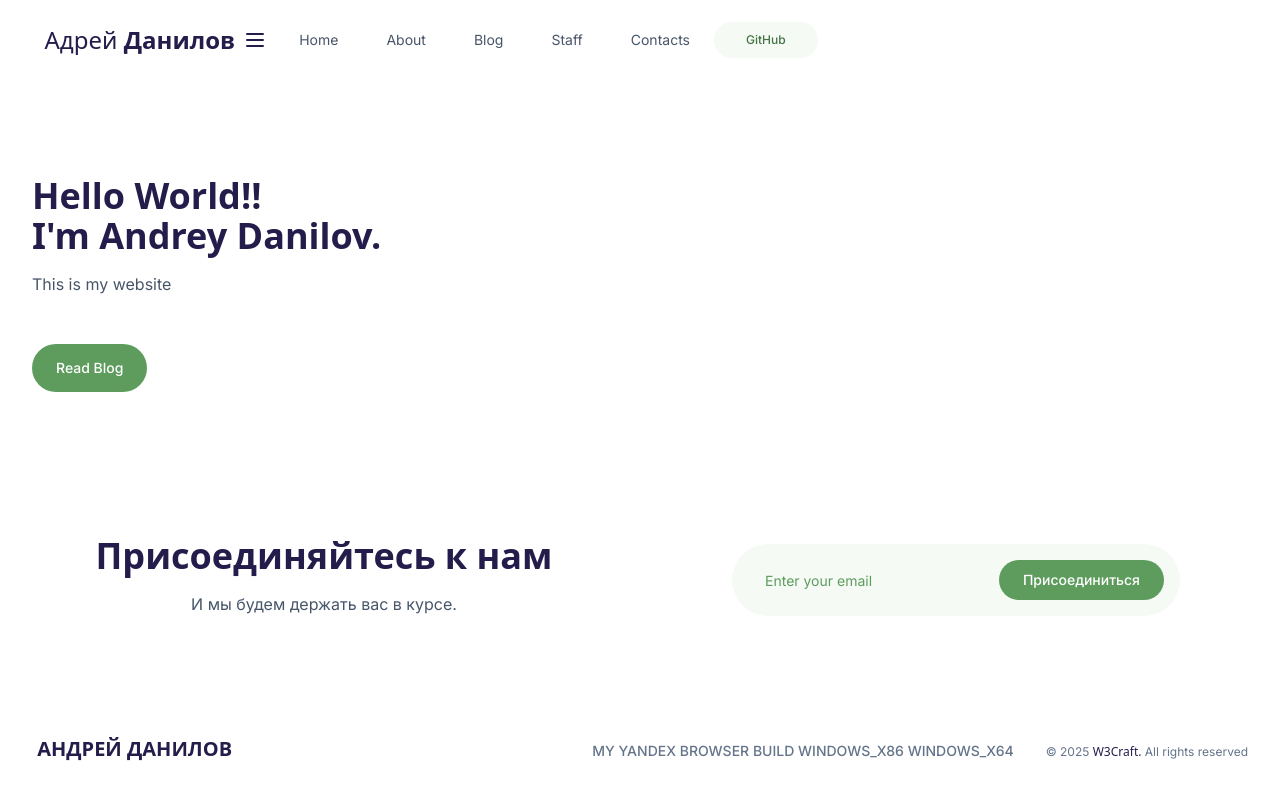
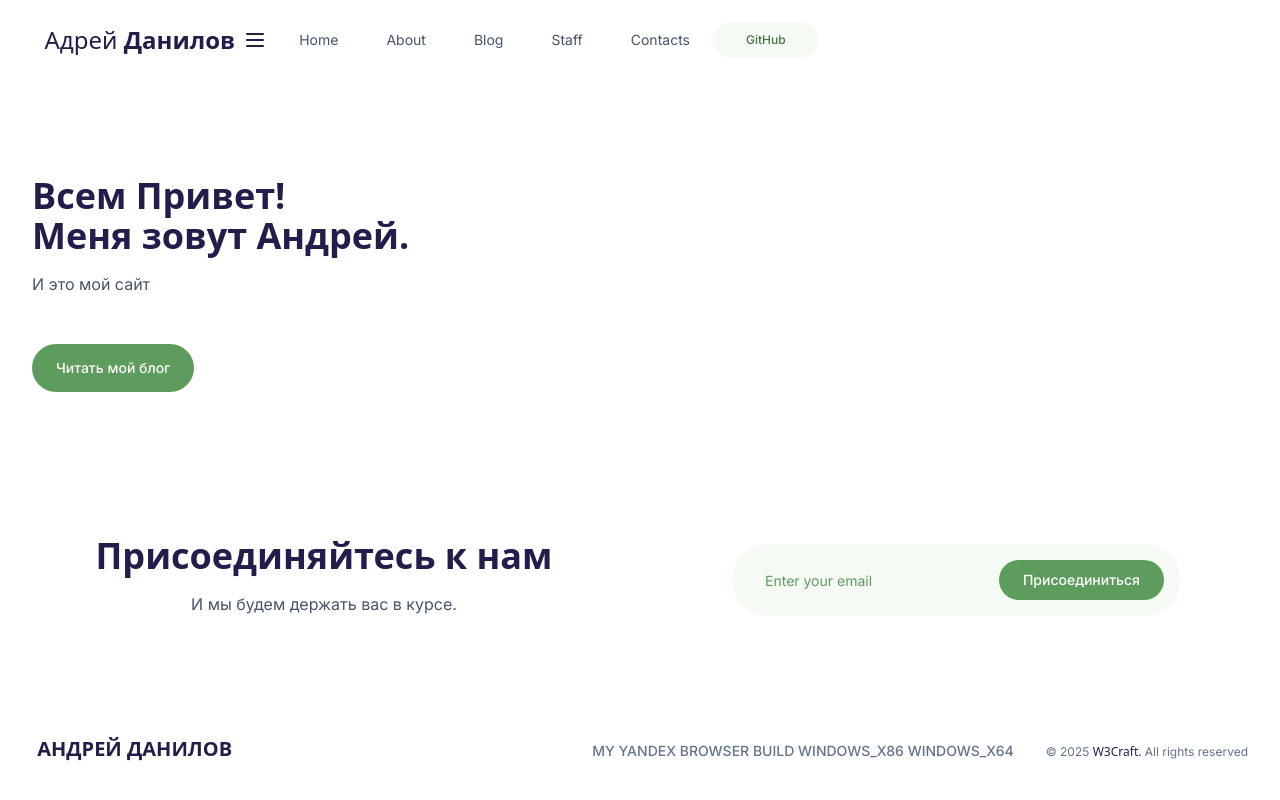
Before and after one commit to EvilPencil/www, a Jekyll site: the page built from index.html, in a window 1280 px wide. Shown: the top 800 px of the page. Built offline with Jekyll 4.4.1, drawn with Linux system fonts in a browser that asks for light colours.

Commit message:
Update header.html

```diff
--- a/_includes/header.html
+++ b/_includes/header.html
@@ -3,48 +3,45 @@
    <div class="relative w-full mx-auto 2xl:max-w-7xl">
     <div x-data="{ open: false }" class="relative flex flex-col w-full px-8 py-5 mx-auto md:items-center md:justify-between md:flex-row md:px-12 lg:px-32 max-w-7xl">
      <div class="flex flex-row items-center justify-between text-blue-950 lg:justify-start">
-      <a href="https://danilovandrey.ru/" class="inline-flex items-center gap-3">
-        <span class="text-2xl font-display"> &nbsp; Адрей <strong>Данилов</strong></span></a>
-       <button @click="open = !open" class="inline-flex items-center justify-center p-2 text-blue-950 hover:text-blue-400 focus:outline-none focus:text-blue-950 md:hidden">
-         <svg class="w-6 h-6" stroke="currentColor" fill="none" viewBox="0 0 24 24">
-           <path :class="{'hidden': open, 'inline-flex': !open }" class="inline-flex" stroke-linecap="round" stroke-linejoin="round" stroke-width="2" d="M4 6h16M4 12h16M4 18h16"></path>
-           <path :class="{'hidden': !open, 'inline-flex': open }" class="hidden" stroke-linecap="round" stroke-linejoin="round" stroke-width="2" d="M6 18L18 6M6 6l12 12"></path>
+      <a
+        href="https://danilovandrey.ru/" class="inline-flex items-center gap-3">
+        <span
+          class="text-2xl font-display"
+          > &nbsp; Адрей <strong>Данилов</strong>
+        </span>
+      </a>
+       <button
+         @click="open = !open" class="inline-flex items-center justify-center p-2 text-blue-950 hover:text-blue-400 focus:outline-none focus:text-blue-950 md:hidden"
+         >
+         <svg
+            class="w-6 h-6" stroke="currentColor" fill="none" viewBox="0 0 24 24"
+            ><path :class="{'hidden': open, 'inline-flex': !open }" class="inline-flex" stroke-linecap="round" stroke-linejoin="round" stroke-width="2" d="M4 6h16M4 12h16M4 18h16"></path>
+             <path :class="{'hidden': !open, 'inline-flex': open }" class="hidden" stroke-linecap="round" stroke-linejoin="round" stroke-width="2" d="M6 18L18 6M6 6l12 12"></path>
          </svg>
        </button>
        {%- include nav.html -%}
+     </div>
+    </div>
    </div>
   </section>
   <section>
-      <div
-        class="relative px-8 py-12 mx-auto md:px-12 lg:px-32 max-w-7xl lg:pb-24 lg:pt-12"
-      >
-        <div class="hidden lg:grid mt-12 lg:grid-cols-4">
-          <img
-            src="form%20backend%20service_files/widget0.svg"
-            class="rounded-3xl rotate-6 w-full"
-          />
-          <img
-            src="form%20backend%20service_files/widget1.svg"
-            class="rounded-3xl -rotate-12 w-full"
-          />
-          <img
-            src="form%20backend%20service_files/widget2.svg"
-            class="rounded-3xl w-full rotate-6"
-          />
-          <img
-            class="rounded-3xl w-full -rotate-12"
-            src="form%20backend%20service_files/widget3.svg"
-          />
-        </div>
+      <div class="relative px-8 py-12 mx-auto md:px-12 lg:px-32 max-w-7xl lg:pb-24 lg:pt-12">
         <div class="lg:mt-12">
           <h1
             class="text-4xl font-semibold font-display text-blue-950 sm:text-6xl"
-          >
-            Hello <a href="https://danilovandrey.ru/">World!!</a>
-            <span class="lg:block">I'm Andrey Danilov.</span>
+            >Всем
+            <a
+              href="https://danilovandrey.ru/"
+              >Привет!
+            </a>
+            <span
+              class="lg:block"
+              >Меня зовут Андрей.
+            </span>
           </h1>
-          <p class="mt-4 text-slate-600 text-base max-w-3xl">
-            This is my website
+          <p
+            class="mt-4 text-slate-600 text-base max-w-3xl"
+            >И это мой сайт
           </p>
           <div class="mt-12 flex flex-col lg:flex-row lg:items-center w-full">
             <div class="relative flex flex-col gap-2 md:flex-row">
@@ -52,12 +49,11 @@
                 target="_blank"
                 href="https://danilovandrey.ru/blog"
                 class="items-center inline-flex w-full focus:outline-disc bg-green-500 duration-500 focus:ring-2 focus:ring-green-600 focus:ring-offset-2 font-medium sm:w-auto h-12 hover:bg-green-600 justify-center px-6 py-1 rounded-full text-white text-center text-sm"
-                >Read Blog</a
-              >
+                >Читать мой блог
+              </a>
             </div>
-            <div <="" div=""></div>
           </div>
         </div>
       </div>
     </section>
-</header>
+  </header>
```
